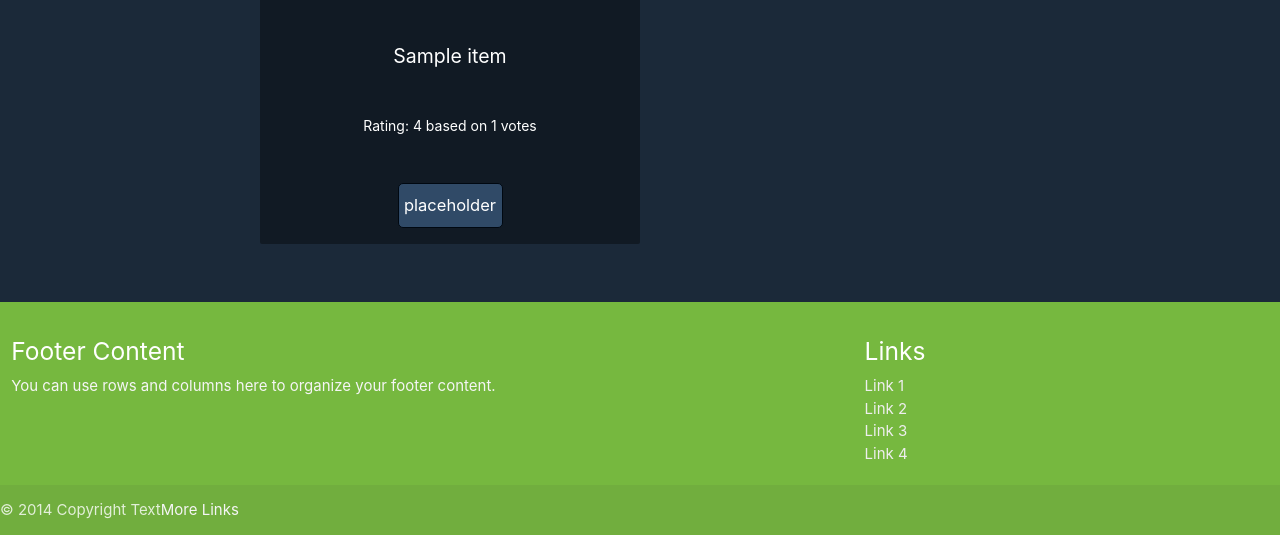
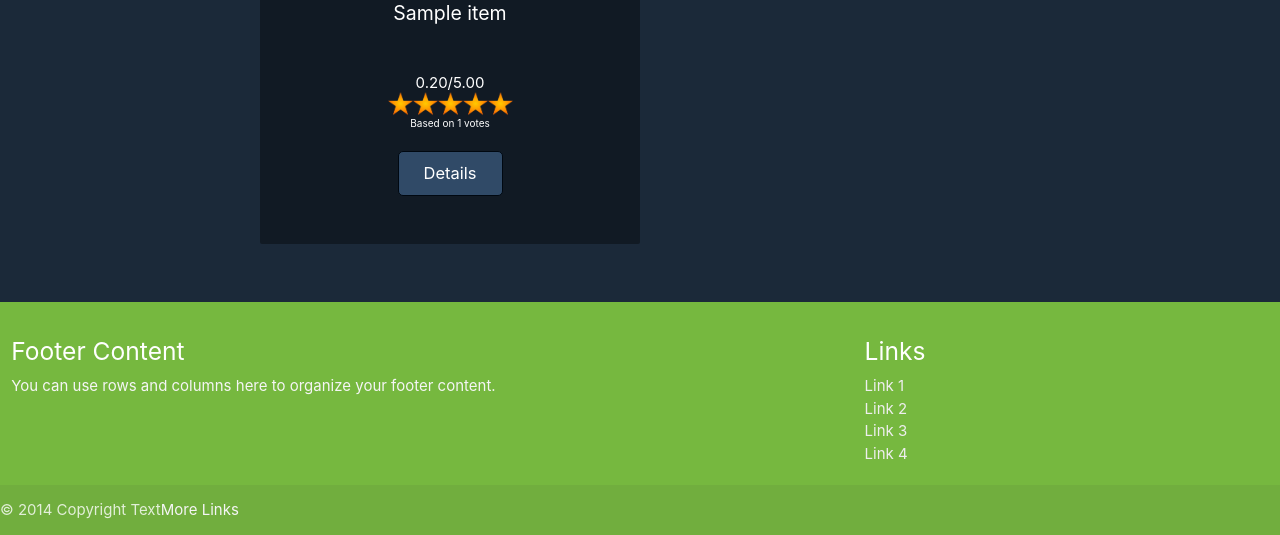
Before and after one commit to MatheusFinatto/projeto-entregador-5, a Flask app: template templates/top-games.html in a window 1280 px wide. Shown: the part 669-1204 px from the top of the page. Run offline with Flask 2, Linux system fonts and the light colour scheme; the template is opened without the code that fills it: most values are stand-ins (such as "Sample title", 1, 10 or a date in 2020).

Commit message:
feat: added star-style rating

```diff
--- a/routes_functions/top_games.py
+++ b/routes_functions/top_games.py
@@ -16,11 +16,10 @@ def top_games():
     newJson = []
     if response.ok:
         # response.json() é um array de objetos (url de imagens)
-        newJson = response.json().copy()
+        newJson = {"data": response.json().copy()}
         for i in range(len(response.json())):
-            newJson[i]['cover']["url"] = response.json(
+            newJson["data"][i]['cover']["url"] = response.json(
             )[i]['cover']["url"].replace("t_thumb", "t_1080p")
-        print(newJson)
         return render_template('top-games.html', newJson=newJson)
     else:
         return jsonify({'error': 'Failed to retrieve game cover.'}), response.status_code
--- a/static/styles/cards.css
+++ b/static/styles/cards.css
@@ -25,7 +25,6 @@
   display: flex;
   flex-direction: column;
   align-items: center;
-  justify-content: space-around;
   background-color: #111a24;
   padding-top: 5%;
   border-radius: 2px;
@@ -33,10 +32,8 @@
   height: 700px;
 }
 
-.games-container div img,
-.games-container div h2,
 .games-container div p {
-  margin-bottom: 1rem;
+  margin-bottom: 20px;
 }
 
 .games-container div svg {
@@ -66,7 +63,12 @@
 
 .games-container h2 {
   font-size: 1.3em;
-  margin: 0 70px;
+  margin: 20px 70px 50px 70px;
+}
+
+.games-container h3 {
+  font-size: 1em;
+  margin: 0;
 }
 
 .games-container img {
@@ -97,3 +99,14 @@
     width: 95%;
   }
 }
+
+.star-rating {
+  max-width: 125px;
+  overflow: hidden;
+  display: flex;
+}
+
+.star-rating img {
+  min-width: 25px;
+  height: 25px;
+}
--- a/templates/layout.html
+++ b/templates/layout.html
@@ -1,5 +1,6 @@
 <!DOCTYPE html>
 <html>
+
 <head>
   <script>
     document.addEventListener("DOMContentLoaded", function () {
@@ -10,54 +11,24 @@
   <meta charset="UTF-8" />
   <meta name="viewport" content="width=device-width, initial-scale=1.0" />
   <title>{% block title %} {% endblock %}</title>
-    <link
-      rel="stylesheet"
-      href="https://cdnjs.cloudflare.com/ajax/libs/materialize/1.0.0/css/materialize.min.css"
-    />
-    <link
-      href="https://fonts.googleapis.com/icon?family=Material+Icons"
-      rel="stylesheet"
-    />
-    <link
-      rel="stylesheet"
-      type="text/css"
-      href="{{ url_for('static', filename='styles/index.css') }}"
-    />
-    <link
-      rel="stylesheet"
-      type="text/css"
-      href="{{ url_for('static', filename='styles/navbar.css') }}"
-    />
-    <link
-      rel="stylesheet"
-      type="text/css"
-      href="{{ url_for('static', filename='styles/footer.css') }}"
-    />
-    <link
-      rel="stylesheet"
-      type="text/css"
-      href="{{ url_for('static', filename='styles/main.css') }}"
-    />
-    <link
-      rel="stylesheet"
-      type="text/css"
-      href="{{ url_for('static', filename='styles/cards.css') }}"
-    />
+  <link rel="icon" href="../static/img/channels4_profile.png" type="image/x-icon">
+  <link rel="stylesheet" href="https://cdnjs.cloudflare.com/ajax/libs/materialize/1.0.0/css/materialize.min.css" />
+  <link href="https://fonts.googleapis.com/icon?family=Material+Icons" rel="stylesheet" />
+  <link rel="stylesheet" type="text/css" href="{{ url_for('static', filename='styles/index.css') }}" />
+  <link rel="stylesheet" type="text/css" href="{{ url_for('static', filename='styles/navbar.css') }}" />
+  <link rel="stylesheet" type="text/css" href="{{ url_for('static', filename='styles/footer.css') }}" />
+  <link rel="stylesheet" type="text/css" href="{{ url_for('static', filename='styles/main.css') }}" />
+  <link rel="stylesheet" type="text/css" href="{{ url_for('static', filename='styles/cards.css') }}" />
 </head>
+
 <body>
   <nav>
     <div class="nav-wrapper">
       <a href="/">
-          <img
-            class="brand-logo"
-            src="../static/img/channels4_profile.png"
-            alt="steam-verde-icon"
-          />
+        <img class="brand-logo" src="../static/img/channels4_profile.png" alt="steam-verde-icon" />
       </a>
 
-        <a href="#" data-target="mobile-demo" class="right sidenav-trigger"
-          ><i class="material-icons">menu</i></a
-        >
+      <a href="#" data-target="mobile-demo" class="right sidenav-trigger"><i class="material-icons">menu</i></a>
 
       <ul class="right hide-on-med-and-down">
         <li>
@@ -82,11 +53,7 @@
 
       <ul class="sidenav" id="mobile-demo">
         <li style="display: flex">
-            <label class="label-icon" for="search"
-              ><i class="material-icons left" style="color: black"
-                >search</i
-              ></label
-            >
+          <label class="label-icon" for="search"><i class="material-icons left" style="color: black">search</i></label>
           <!-- <i class="material-icons" style="color: black">search</i> -->
           <input type="text" placeholder="Search" style="margin-top: 5px" />
         </li>
@@ -167,4 +134,5 @@
 
   <script src="https://cdnjs.cloudflare.com/ajax/libs/materialize/1.0.0/js/materialize.min.js"></script>
 </body>
+
 </html>
--- a/templates/top-games.html
+++ b/templates/top-games.html
@@ -1,19 +1,45 @@
 {% extends "layout.html" %} {% block title %} Steam verde {% endblock %} {%
 block content %}
+
 <div class="container">
   <h1 class="title">Best rated games!</h1>
 
   <section class="games-container">
-    {% for item in newJson %}
+    {% for item in newJson["data"] %}
     <div class="game-card">
       <img src="https:{{ item['cover']['url'] }}" />
       <h2>{{ item.name }}</h2>
-      <p style="font-size: 14px;">Rating: {{item.rating|round}} based on {{item.rating_count}} votes</p>
 
-      <button>placeholder</button>
+      <h3>{{"%.2f"|format(item.rating/20)}}/5.00
+      </h3>
+      <section class="stars">
+        <div class="star-rating">
+          <img src="../static/img/Star_full.svg.png" alt="Full star">
+          <img src="../static/img/Star_full.svg.png" alt="Full star">
+          <img src="../static/img/Star_full.svg.png" alt="Full star">
+          <img src="../static/img/Star_full.svg.png" alt="Full star">
+          <img src="../static/img/Star_full.svg.png" alt="Full star">
+        </div>
+      </section>
+
+      <p style="font-size: 10px;"> Based on {{item.rating_count}} votes </p>
+
+      <button>Details</button>
     </div>
     {% endfor %}
   </section>
+</div>
 
-  {% endblock %}
-</div>
+<script>
+  const starRatings = document.querySelectorAll(".star-rating");
+  const json = JSON.parse('{{newJson|tojson}}');
+  const data = json.data
+
+  for (let i = 0; i < starRatings.length; i++) {
+    const rating = json.data[i].rating.toFixed(2)
+    const starWidth = rating / 20 * 25;
+    starRatings[i].style.width = `${starWidth}px`;
+  }
+</script>
+
+{% endblock %}
```
Also changed, not shown: static/img/Star_empty.svg.png (added), static/img/Star_full.svg.png (added). Lines whose indentation alone changed are shown as unchanged.
